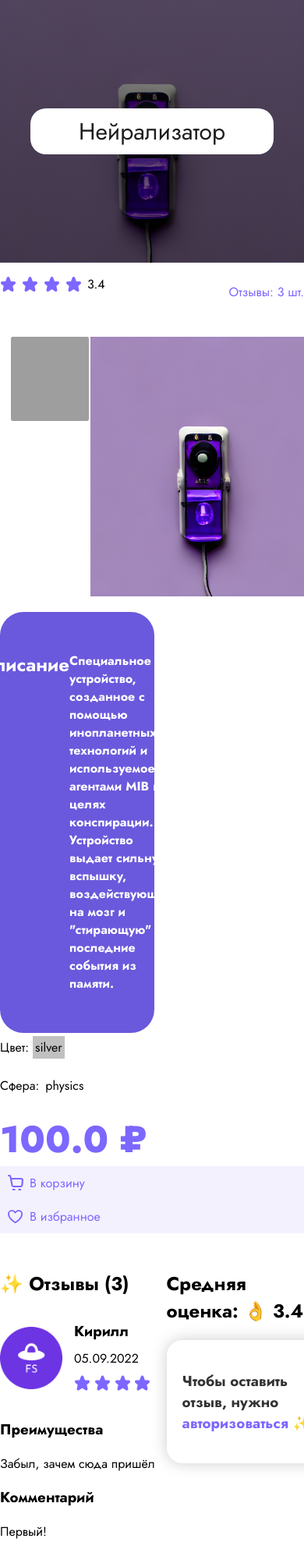
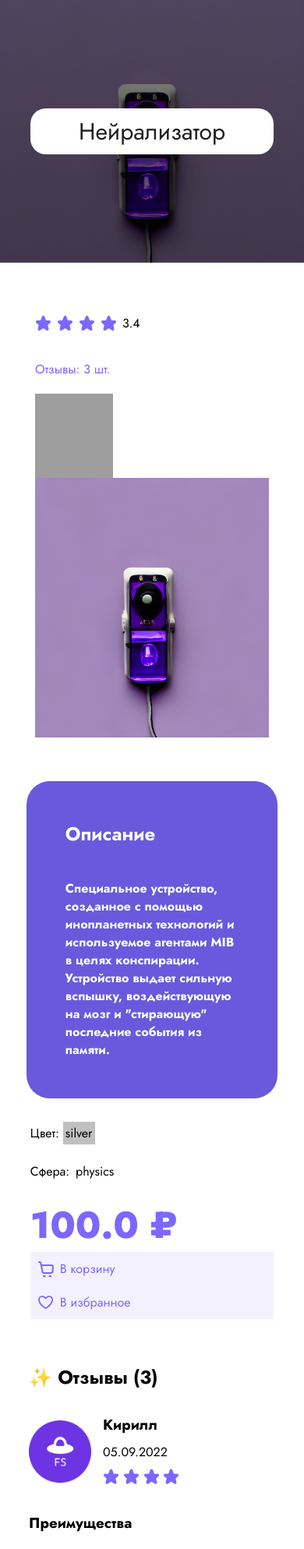
Before and after one commit to BeidinaDaria/Fiction-store, a Flask app: page /product?id=1 in a window 390 px wide. Shown: the part 85-2072 px from the top of the page at 78% size. Run offline with Flask 3, Linux system fonts and the light colour scheme; data comes from the database, SQL or seed files in the repository; both versions use the stored data as it was after the commit; grey boxes are pictures that could not be loaded.

Commit message:
Finish fixing the mobile version

```diff
--- a/app/static/styles/style.css
+++ b/app/static/styles/style.css
@@ -10,6 +10,84 @@
 
 * {
     font-family: 'Jost', sans-serif;
+}
+
+
+.characteristic {
+    display: flex;
+    flex-direction: row;
+}
+
+
+.itemcomm_title {
+    color: #333;
+}
+
+.itemcomm_form {
+    margin: 0 auto;
+    background-color: #fff;
+    padding: 20px;
+    box-shadow: 0px 0px 20px rgba(0, 0, 0, 0.2);
+    border-radius: 20px;
+}
+
+.itemcomm_label {
+    display: block;
+    font-size: 16px;
+    font-weight: 600;
+    margin-bottom: 10px;
+    color: #333;
+}
+
+.itemcomm_input,
+.itemcomm_textarea {
+    width: 100%;
+    font-size: 16px;
+    border: none;
+    border-radius: 5px;
+    box-shadow: 0px 0px 4px rgba(0, 0, 0, 0.1);
+    resize: none;
+    margin: 7px;
+}
+
+.itemcomm_submit {
+    background-color: rgba(124, 103, 255, 1);
+    color: #fff;
+    border: none;
+    padding: 15px;
+    font-size: 16px;
+    cursor: pointer;
+    border-radius: 5px;
+    box-shadow: 0px 0px 4px rgba(0, 0, 0, 0.1);
+    margin: 7px;
+}
+
+.itemcomm_submit:hover {
+    background-color: rgb(86, 74, 168);
+    transition: 0.3s;
+    margin: 7px;
+}
+
+.itemcomm_number {
+    width: 30px;
+    padding: 10px;
+    font-size: 16px;
+    border: none;
+    border-radius: 5px;
+    margin-bottom: 20px;
+    box-shadow: 0px 0px 4px rgba(0, 0, 0, 0.1);
+}
+
+.itemcomm_formgroup {
+    display: grid;
+    grid-template-columns: 1fr 1fr;
+    grid-gap: 20px;
+}
+
+.starsnfav {
+    display: flex;
+    align-items: center;
+    justify-content: space-between;
 }
 
 .catalogue-circles {
@@ -372,6 +450,10 @@
 
     .item-container {
         margin: 5%;
+    }
+
+    .itemcomm_form {
+        width: 100%;
     }
 
     span {
@@ -1077,8 +1159,27 @@
 
 @media (max-width: 899px) {
 
+    .starsnfav {
+        margin: 20px 20px 20px 0;
+        display: block;
+    }
+
+    .starsfavimgs {
+        align-self: center;
+    }
+
+    .item-imgs {
+
+    }
+
+    .description {
+        max-width: 57%;
+    }
+
+
     .flexspan {
         flex-direction: column;
+        align-items: center;
     }
 
     .description-index {
@@ -1577,6 +1678,7 @@
         width: 75%;
         height: fit-content;
         flex-wrap: wrap;
+        align-self: center;
     }
 
     .types > .catalog > span > a {
@@ -1595,6 +1697,7 @@
         display: flex;
         flex-direction: row;
         justify-content: flex-start;
+        align-self: center;
     }
 
     /*
@@ -1608,7 +1711,7 @@
     .types > .catalog > section > .gallery {
         flex-wrap: wrap;
         overflow: unset;
-        height: 3400px;
+        height: 100%;
     }
 
     .types > .catalog > section > .gallery > .card {
@@ -1616,11 +1719,17 @@
         margin: 1%;
     }
 
+    .catalog > h2 {
+        align-self: center;
+
+    }
+
     /*дополнительные стили для витрины*/
     .product {
         display: flex;
         flex-direction: column;
-        width: 100%;
+        width: calc(57% + 90px);
+        margin-top: 30px;
     }
 
     .product:first-child {
@@ -1629,7 +1738,7 @@
 
     .product:nth-child(2) {
         display: flex;
-        flex-direction: row;
+        flex-direction: column;
         width: 100%;
     }
 
@@ -1649,15 +1758,12 @@
         width: 100%;
         display: flex;
         flex-direction: row;
-        justify-content: space-around;
-        margin-left: 10%;
-        margin-right: 2%;
-    }
-
-    .additional > img {
-        margin-bottom: 2%;
-        border-radius: 2%;
-    }
+    }
+
+    .item-imgs {
+        display: block;
+    }
+
 
     .choose_colors {
         display: flex;
@@ -1786,85 +1892,22 @@
         height: 15px;
     }
 
-}
-
-
-.starsnfav {
-    display: flex;
-    align-items: center;
-    justify-content: space-between;
-}
-
-.characteristic {
-    display: flex;
-    flex-direction: row;
-}
-
-
-.itemcomm_title {
-    color: #333;
-}
-
-.itemcomm_form {
-    width: 100%;
-    margin: 0 auto;
-    background-color: #fff;
-    padding: 20px;
-    box-shadow: 0px 0px 20px rgba(0, 0, 0, 0.2);
-    border-radius: 20px;
-}
-
-.itemcomm_label {
-    display: block;
-    font-size: 16px;
-    font-weight: 600;
-    margin-bottom: 10px;
-    color: #333;
-}
-
-.itemcomm_input,
-.itemcomm_textarea {
-    width: 100%;
-    font-size: 16px;
-    border: none;
-    border-radius: 5px;
-    box-shadow: 0px 0px 4px rgba(0, 0, 0, 0.1);
-    resize: none;
-    margin: 7px;
-}
-
-.itemcomm_submit {
-    background-color: rgba(124, 103, 255, 1);
-    color: #fff;
-    border: none;
-    padding: 15px;
-    font-size: 16px;
-    cursor: pointer;
-    border-radius: 5px;
-    box-shadow: 0px 0px 4px rgba(0, 0, 0, 0.1);
-    margin: 7px;
-}
-
-.itemcomm_submit:hover {
-    background-color: rgb(86, 74, 168);
-    transition: 0.3s;
-    margin: 7px;
-}
-
-.itemcomm_number {
-    width: 30px;
-    padding: 10px;
-    font-size: 16px;
-    border: none;
-    border-radius: 5px;
-    margin-bottom: 20px;
-    box-shadow: 0px 0px 4px rgba(0, 0, 0, 0.1);
-}
-
-.itemcomm_formgroup {
-    display: grid;
-    grid-template-columns: 1fr 1fr;
-    grid-gap: 20px;
+    .reviews-container {
+        flex-direction: column;
+        margin: 37px;
+    }
+
+    .itemcomm_submit {
+        height: auto;
+    }
+
+    .checkout {
+        margin: 20px;
+    }
+
+    .notification {
+        left: 20px;
+    }
 }
 
 @media (max-width: 768px) {
@@ -1907,7 +1950,7 @@
     transition: all 0.5s ease-in-out;
 }
 
-.notification.show {
+.notification.show_violet {
     opacity: 1;
     visibility: visible;
 }
--- a/app/templates/base.html
+++ b/app/templates/base.html
@@ -13,12 +13,12 @@
             function showNotification(message) {
                 var notification = document.querySelector('.notification');
                 notification.innerHTML = message;
-                notification.classList.add('show');
+                notification.classList.add('show_violet');
             }
 
             function hideNotification() {
                 var notification = document.querySelector('.notification');
-                notification.classList.remove('show');
+                notification.classList.remove('show_violet');
             }
 
         </script>
--- a/app/templates/product.html
+++ b/app/templates/product.html
@@ -29,6 +29,8 @@
 <div class="item-container">
     <span class="flexspan" style="width:100%;">
         <div class="product item-column1">
+
+        <div class="starsfavimgs">
             <!-- stars, fav -->
             <span class="starsnfav">
                 <span class="item-stars">
@@ -110,7 +112,7 @@
                 </script>
             </span>
             <!-- imgs -->
-            <span style="width:35%;">
+            <span class="item-imgs">
                 <div class="additional">
                     {% for image in item.images[1:] %}
                         <img preview src="/static/img/items/{{ image }}" width="100" height="108">
@@ -118,6 +120,8 @@
                 </div>
                 <img preview src="/static/img/items/{{ item.images.0 }}" width="300" height="333">
             </span>
+        </div>
+
             <script>
                 $('img[preview]').addClass('preview').click(function () {
                     var src = $(this).attr('src');
@@ -139,7 +143,7 @@
         <h2><b>Описание</b></h2>
         <h4>{{ item.description }}</h4>
     </aside>
-        <aside class="item-column2 product" style="margin-top: 1.1%;">
+        <aside class="item-column2 product">
         <div class="characteristics">
             <div class="characteristic">
                 <span style="padding-top: 3px">Цвет:</span>
```
Also changed, not shown: app/templates/catalog.html (+1 -8 lines), app/database/fistore.db.
